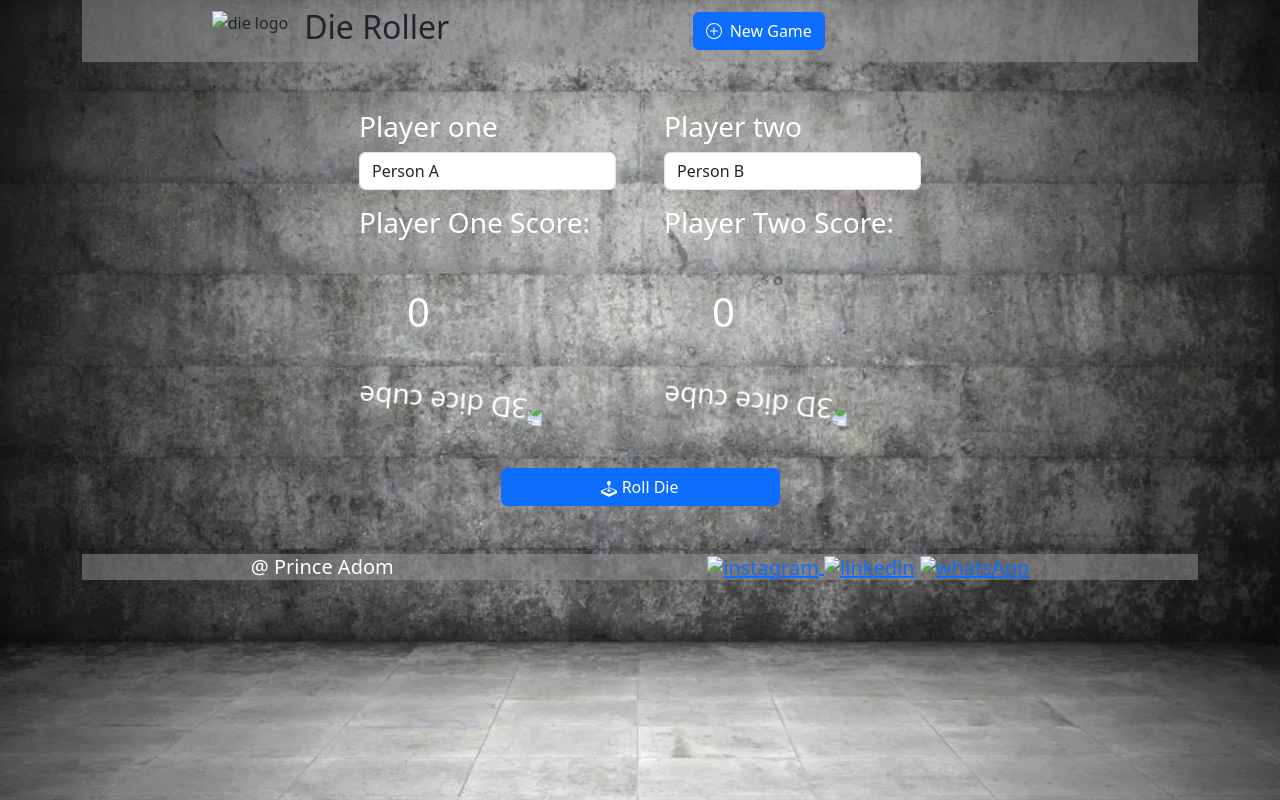
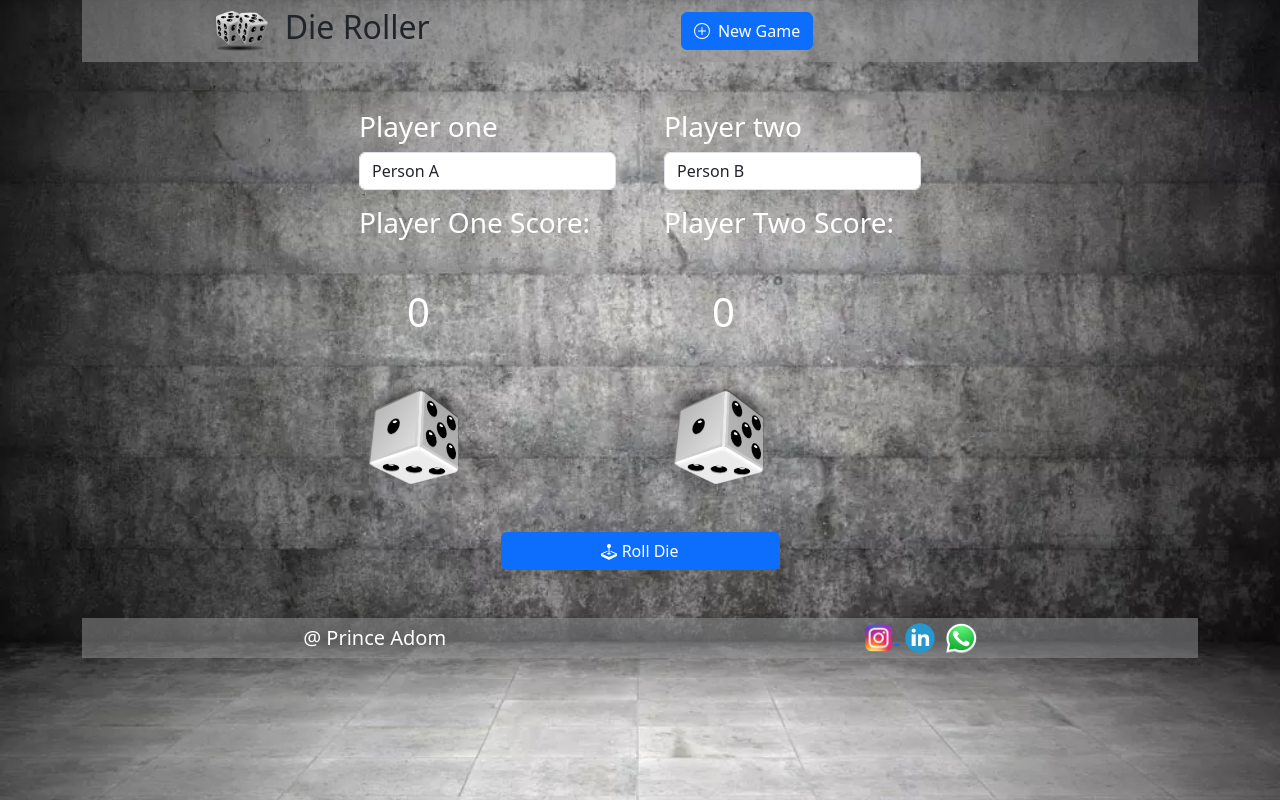
Before and after one commit to prince-adom/dice_roller, a plain HTML site: page index.html in a window 1280 px wide. Drawn offline with nearby package versions, Linux system fonts and the light colour scheme; files whose address does not match are found by name.

Commit message:
Update index.html
had to remove relative paths and provide just the file names since all image files are in the same directory

```diff
--- a/index.html
+++ b/index.html
@@ -16,7 +16,7 @@
       <div class="header d-flex flex-row  justify-content-around align-items-center p-2">
         <div class="icon-name d-flex flex-row justify-content-between align-items-center gap-3">
           <img
-            src="./images/logos/dice_logo.png.png"
+            src="dice_logo.png.png"
             alt="die logo" height="40" />
           <h2 class="name">Die Roller</h2>
         </div>
@@ -52,7 +52,7 @@
             </div>
             <p>Player One Score:</p>
             <p class="p1-score h1 m-5">0</p>
-            <img src="./images/logos/dice_logo2.png.png" alt="3D dice cube" height="100" class="rotate-die image1 image">
+            <img src="dice_logo2.png.png" alt="3D dice cube" height="100" class="rotate-die image1 image">
           </div>
           <div class="player-2">
             <div class="mb-3">
@@ -61,7 +61,7 @@
             </div>
             <p>Player Two Score:</p>
             <p class="p2-score h1 m-5">0</p>
-            <img src="./images/logos/dice_logo2.png.png" alt="3D dice cube" height="100" class="rotate-die image2 image">
+            <img src="dice_logo2.png.png" alt="3D dice cube" height="100" class="rotate-die image2 image">
           </div>
         </div>
         <button type="button" class="btn btn-primary w-25 align-self-center" onclick="rollDice()">
@@ -78,11 +78,11 @@
             <div class="my-name">&#64; Prince Adom</div>
             <div class="connections">
                 <a href="#">
-                    <img src="./images/connections/instagram.png.png" alt="instagram" height="30"> </a>
+                    <img src="instagram.png.png" alt="instagram" height="30"> </a>
                 <a href="#">
-                    <img src="./images/connections/linkedin_round.png.png" height="40" alt="linkedin"></a>
+                    <img src="linkedin_round.png.png" height="40" alt="linkedin"></a>
                 <a href="#">
-                    <img src="./images/connections/whatsup.png.png" alt="whatsApp" height="32"></a>
+                    <img src="whatsup.png.png" alt="whatsApp" height="32"></a>
             </div>
         </footer>
       </div>
```
